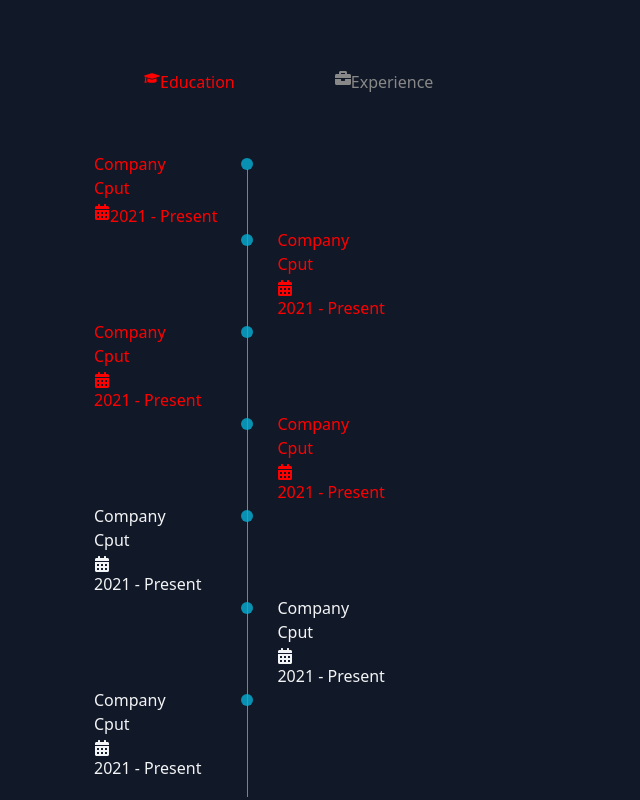
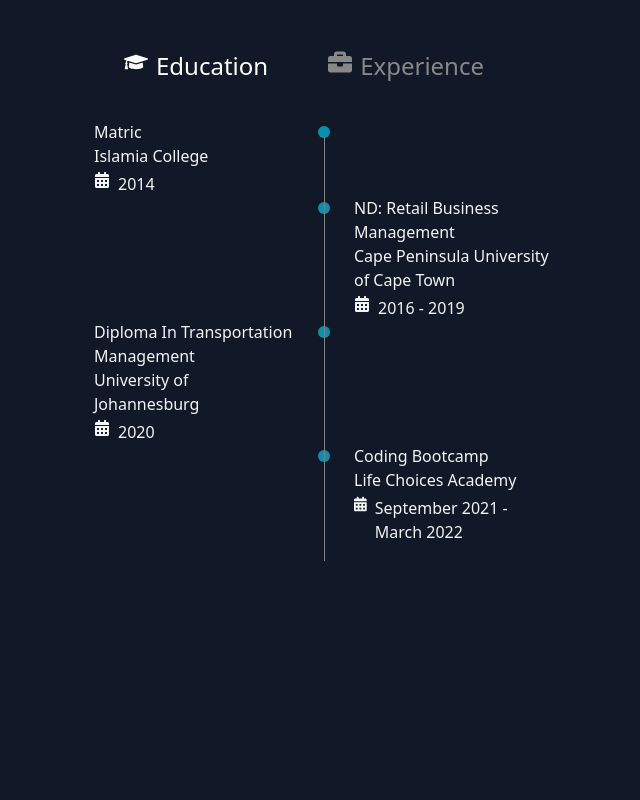
Before and after one commit to fatimamahlaba/reactportfolio, a React (Vite) app: page / in a window 1280 px wide. Shown: the part 2460-3260 px from the top of the page, without its empty margins (316-956 px from the left). Built offline with nearby package versions, Linux system fonts and the light colour scheme.

Commit message:
timeline

```diff
--- a/src/components/Experience.jsx
+++ b/src/components/Experience.jsx
@@ -1,91 +1,14 @@
-import React from "react";
+import React, {useState} from "react";
 import { FaBriefcase, FaCalendarAlt, FaGraduationCap } from "react-icons/fa";
 
-// const Experience = () => {
-//   function _class(name) {
-//     return document.getElementsByClassName(name);
-
-//   }
-
-//   setTimeout(() => {
-//     let tabPanes = _class("tab-header")[0].getElementsByTagName('div'); for (let i = 0; i < tabPanes.length; i++) {
-//       tabPanes[i].addEventListener("click", function () {
-//         _class("tab-header")[0]
-//           .getElementsByClassName("active")[0]
-//           .classList.remove("active");
-//         tabPanes[i].classList.add("active");
-
-//         _class("tab-indicator")[0].style.top = `calc(80px + ${i * 50}px)`;
-
-//         _class("tab-content")[0]
-//           .getElementsByClassName("active")[0]
-//           .classList.remove("active");
-//         _class("tab-content")[0]
-//           .getElementsByTagName("div")[i].classList.add("active");
-//       });
-//     }  }, 1000);
-
-
-
-
-//     return (
-// <section
-//       id="experience"
-//       className="min-h-screen min-w-screen pt-20 items-center"
-//     >
-//    <div className="text-center">
-//         <h3 className="text-4xl font-semibold">
-//           My <span className="text-cyan-600">Experience</span>
-//         </h3>
-//       </div>
-
-// <div className="container">
-//       <div className="tabs items-center pt-20">
-//    <div className="tab-header">
-//     <div className="active">
-//        Education
-//     </div>
-
-//     <div>
-//       Work
-//     </div>
-//   </div>
-
-//   <div className="tab-indicator"></div>
-//   <div className="tab-content">
-//     <div className="active">
-//       <FaGraduationCap />
-//       <p>Lorem ipsum dolor sit amet consectetur, adipisicing elit. Quis eum similique quisquam officiis neque, cumque dignissimos architecto nisi totam sapiente eos et illum laborum atque vero ea perferendis consectetur veritatis.</p>
-//     </div>
-
-//     {/* <div>
-//       <i className="fa fa-pencil-square"></i>
-//       <h2>This is about section</h2>
-//       <p>Lorem ipsum dolor sit amet consectetur, adipisicing elit. Quis eum similique quisquam officiis neque, cumque dignissimos architecto nisi totam sapiente eos et illum laborum atque vero ea perferendis consectetur veritatis.</p>
-//     </div> */}
-
-//     {/* <div>
-//       <i className="fa fa-bar-chart"></i>
-//       <h2>This is services section</h2>
-//       <p>Lorem ipsum dolor sit amet consectetur, adipisicing elit. Quis eum similique quisquam officiis neque, cumque dignissimos architecto nisi totam sapiente eos et illum laborum atque vero ea perferendis consectetur veritatis.</p>
-//     </div> */}
-
-//     <div>
-//       <i className="fa fa-envelope"></i>
-//       <h2>This is contact section</h2>
-//       <p>Lorem ipsum dolor sit amet consectetur, adipisicing elit. Quis eum similique quisquam officiis neque, cumque dignissimos architecto nisi totam sapiente eos et illum laborum atque vero ea perferendis consectetur veritatis.</p>
-//     </div>
-
-//   </div>
-// </div>
-// </div>
-// </section>
-//     );
-// };
-
-// export default Experience;
 
 const Experience = () => {
+  const [toggleState, setToggleState] = useState(1);
+
+  const toggleTab = (index) => {
+    setToggleState(index);
+  };
+
   return (
       <section className="qualification section">
         <div className="text-center">
@@ -97,24 +20,26 @@
       <span className="section_subtitle"> My Personal Journey</span> */}
 
       <div className="qualification_container container">
-      <div className="qualification_tabs mb-2">
-      <div className="qualification_button font-medium qualification_active flex button--flex">
+      <div className="qualification_tab text-2xl font-large content-center mb-2">
+      <div className={toggleState === 1 ? "qualification_button gap-2 qualification_active flex button--flex" : "qualification_button gap-2 font-medium flex button--flex" }
+      onClick={() => toggleTab(1)}>
       <FaGraduationCap /> Education
       </div>
 
-      <div className="qualification_button font-medium flex button--flex">
+      <div className={toggleState === 2 ? "qualification_button gap-2 qualification_active flex button--flex" : "qualification_button gap-2 font-medium flex button--flex" }
+      onClick={() => toggleTab(2)}>
       <FaBriefcase />Experience
       </div>
       </div>
 
-      <div className="qualification_sections grid grid-cols-1 justify-center">
-      <div className="qualification_content qualification_active">
+      <div className="qualification_sections grid grid-cols-1 content-center">
+      <div className= {toggleState === 1 ? "qualification_content qualification_content-active" : "qualification_content"}>
       <div className="qualification_data">
       <div>
-      <h3 className="qualification_title font-medium">Company</h3>
-      <span className="qualification_subtitle inline-block font-small mb-1">Cput</span>
-      <div className="qualification_calendar  flex font-light">
-      <FaCalendarAlt /> 2021 - Present
+      <h3 className="qualification_title font-medium">Matric</h3>
+      <span className="qualification_subtitle inline-block font-small mb-1">Islamia College</span>
+      <div className="qualification_calendar gap-2 flex font-light">
+      <FaCalendarAlt /> 2014
       </div>
       </div>
 
@@ -133,20 +58,20 @@
       </div>
 
       <div>
-      <h3 className="qualification_title font-medium">Company</h3>
-      <span className="qualification_subtitle inline-block font-small mb-1">Cput</span>
-      <div className="qualification_calendar font-light">
-      <FaCalendarAlt /> 2021 - Present
+      <h3 className="qualification_title font-medium">ND: Retail Business Management </h3>
+      <span className="qualification_subtitle inline-block font-small mb-1">Cape Peninsula University of Cape Town</span>
+      <div className="qualification_calendar gap-2 flex font-light">
+      <FaCalendarAlt /> 2016 - 2019
       </div>
       </div>
       </div>
-{/* next section in timeline */}
+
 <div className="qualification_data">
       <div>
-      <h3 className="qualification_title font-medium">Company</h3>
-      <span className="qualification_subtitle inline-block font-small mb-1">Cput</span>
-      <div className="qualification_calendar font-light">
-      <FaCalendarAlt /> 2021 - Present
+      <h3 className="qualification_title font-medium">Diploma In Transportation Management</h3>
+      <span className="qualification_subtitle inline-block font-small mb-1">University of Johannesburg</span>
+      <div className="qualification_calendar gap-2 flex font-light">
+      <FaCalendarAlt /> 2020
       </div>
       </div>
 
@@ -165,23 +90,23 @@
       </div>
 
       <div>
-      <h3 className="qualification_title font-medium">Company</h3>
-      <span className="qualification_subtitle inline-block font-small mb-1">Cput</span>
-      <div className="qualification_calendar font-light">
-      <FaCalendarAlt /> 2021 - Present
+      <h3 className="qualification_title font-medium">Coding Bootcamp</h3>
+      <span className="qualification_subtitle inline-block font-small mb-1">Life Choices Academy</span>
+      <div className="qualification_calendar gap-2 flex font-light">
+      <FaCalendarAlt /> September 2021 - March 2022
       </div>
       </div>
       </div>
       </div>
 {/* start of experience section */}
 
-      <div className="qualification_content">
+      <div className={toggleState === 2 ? "qualification_content qualification_content-active" : "qualification_content"}>
       <div className="qualification_data">
       <div>
-      <h3 className="qualification_title font-medium">Company</h3>
-      <span className="qualification_subtitle inline-block font-small mb-1">Cput</span>
-      <div className="qualification_calendar font-light">
-      <FaCalendarAlt /> 2021 - Present
+      <h3 className="qualification_title font-medium">Director</h3>
+      <span className="qualification_subtitle inline-block font-small mb-1">Afriquezeen Resturaunt</span>
+      <div className="qualification_calendar gap-2 flex font-light">
+      <FaCalendarAlt /> January 2019 - Present
       </div>
       </div>
 
@@ -200,20 +125,20 @@
       </div>
 
       <div>
-      <h3 className="qualification_title font-medium">Company</h3>
-      <span className="qualification_subtitle inline-block font-small mb-1">Cput</span>
-      <div className="qualification_calendar font-light">
-      <FaCalendarAlt /> 2021 - Present
+      <h3 className="qualification_title font-medium">Web Developer Intern</h3>
+      <span className="qualification_subtitle inline-block font-small mb-1">Cornerstone Institute</span>
+      <div className="qualification_calendar gap-2 flex font-light">
+      <FaCalendarAlt /> 20 June 2022 - 20 July 2022
       </div>
       </div>
       </div>
 
 <div className="qualification_data">
       <div>
-      <h3 className="qualification_title font-medium">Company</h3>
-      <span className="qualification_subtitle inline-block font-small mb-1">Cput</span>
-      <div className="qualification_calendar font-light">
-      <FaCalendarAlt /> 2021 - Present
+      <h3 className="qualification_title font-medium">IT Support Intern</h3>
+      <span className="qualification_subtitle inline-block font-small mb-1">Life Choices</span>
+      <div className="qualification_calendar gap-2 flex font-light">
+      <FaCalendarAlt  /> September 2022 - Present
       </div>
       </div>
 
@@ -223,6 +148,22 @@
       </div>
        </div>
 
+       <div className="qualification_data">
+       <div></div>
+
+      <div>
+      <span className="qualification_rounder inline-block bg-cyan-600 w-3 h-3 rounded-full"></span>
+      <span className="qualification_line"></span>
+      </div>
+
+      <div>
+      <h3 className="qualification_title font-medium">Web Developer Intern</h3>
+      <span className="qualification_subtitle inline-block font-small mb-1">LC Studio</span>
+      <div className="qualification_calendar gap-2 flex font-light">
+      <FaCalendarAlt /> 20 April 2022 - Present
+      </div>
+      </div>
+      </div>
 
       </div>
       </div>
--- a/src/components/Intro.jsx
+++ b/src/components/Intro.jsx
@@ -88,14 +88,14 @@
                 </button>
             </div>
 
-            <div className="p-6 space-y-6">
+            {/* <div className="p-6 space-y-6">
                 <p className="text-base leading-relaxed text-gray-500 dark:text-gray-400">
                     With less than a month to go before the European Union enacts new consumer privacy laws for its citizens, companies around the world are updating their terms of service agreements to comply.
                 </p>
                 <p className="text-base leading-relaxed text-gray-500 dark:text-gray-400">
                     The European Union’s General Data Protection Regulation (G.D.P.R.) goes into effect on May 25 and is meant to ensure a common set of data rights in the European Union. It requires organizations to notify users as soon as possible of high-risk data breaches that could personally affect them.
                 </p>
-            </div>
+            </div> */}
 
             <div className="flex items-center p-6 space-x-2 rounded-b border-t border-gray-200 dark:border-gray-600">
                 <button data-modal-toggle="defaultModal" type="button" className="text-white bg-blue-700 hover:bg-blue-800 focus:ring-4 focus:outline-none focus:ring-blue-300 font-medium rounded-lg text-sm px-5 py-2.5 text-center dark:bg-blue-600 dark:hover:bg-blue-700 dark:focus:ring-blue-800">I accept</button>
--- a/src/index.css
+++ b/src/index.css
@@ -287,34 +287,28 @@
   padding: 20px;
   width: 500px;
 } */
-    .qualification_tabs {
+    .qualification_tab {
       display: flex;
       justify-content: center;
     }
 
     .qualification_button {
-      /* font-size: ;
-      font-weight: ; */
       color: #888;
-      margin: 50px;
+      margin: 30px;
       cursor: pointer;
     }
     .qualification_button:hover {
-      color: #4f2cca;
+      color: white;
     }
 
     .qualification_active {
-      color: red;
+      color: white;
     }
 
-    /* .qualification_sections {
-      display: grid;
-      grid-template-columns: 0.5fr;
-      justify-content: center;
-    } */
-    /* .qualification_content {
-      display: none;
-    } */
+    .qualification_content {
+       display: none;
+    }
+
     .qualification_content-active {
       display: block;
     }
@@ -332,3 +326,7 @@
     background-color: gray;
     transform: translate(6px, -7px);
   }
+  #8 {
+    width: 100px;
+    height: 100px;
+  }
```
Also changed, not shown: src/components/Portfolio.jsx (+13 -0 lines).
